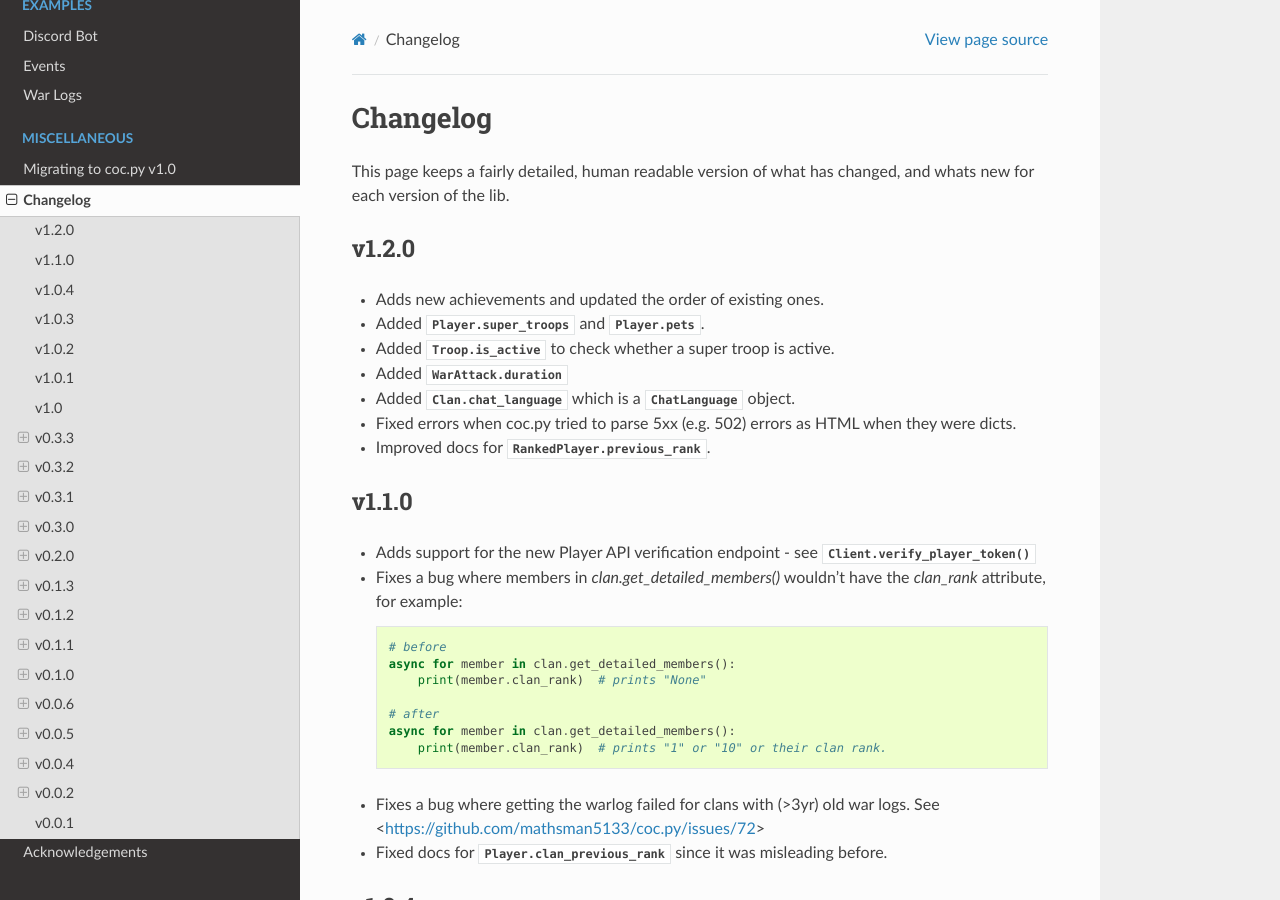
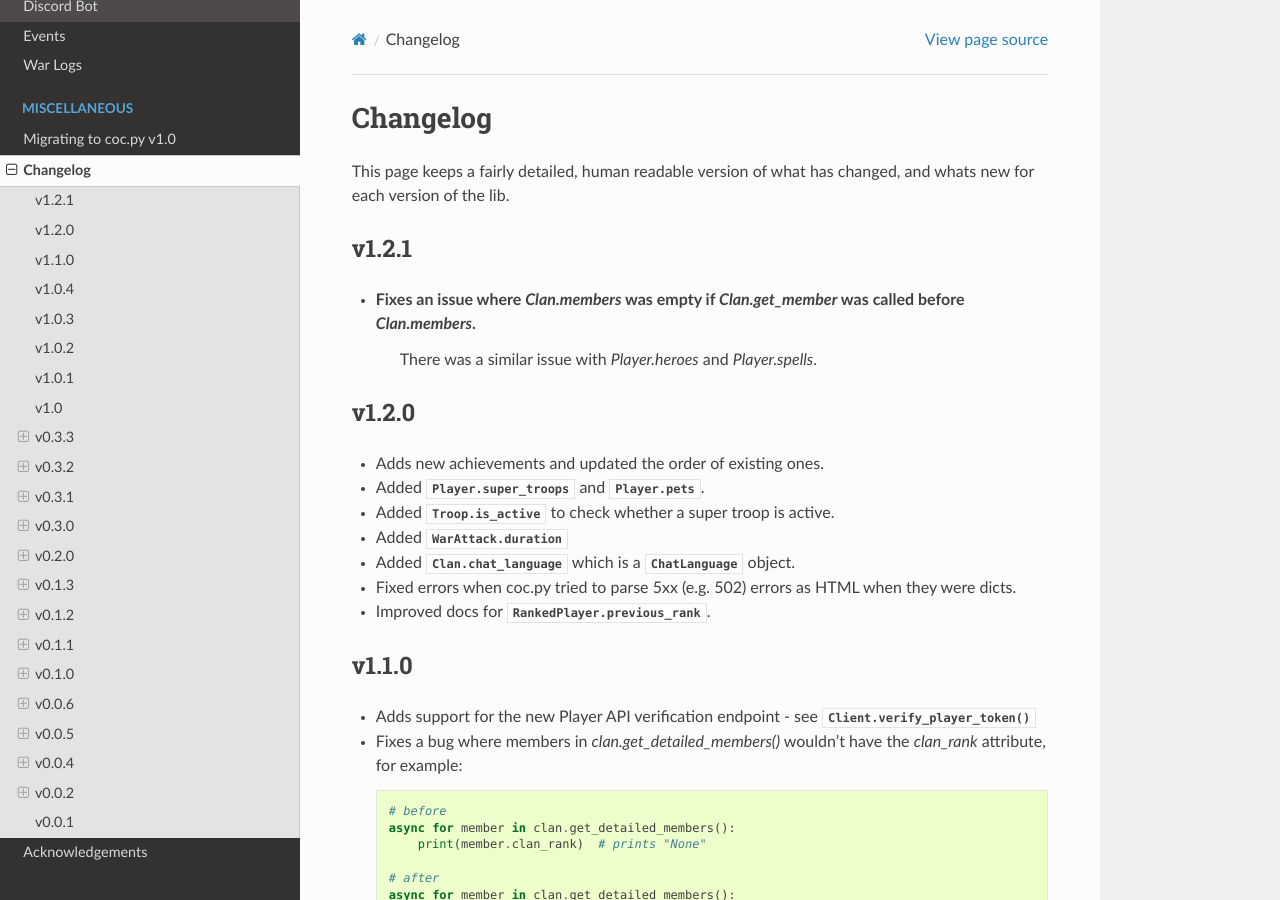
Before and after one commit to mathsman5133/coc.py, a Sphinx documentation site: the page built from docs/miscellaneous/changelog.rst, in a window 1280 px wide and 900 px high. Built offline with Sphinx 7.4.7 and the Read the Docs theme 2.0.0, drawn with Linux system fonts in a browser that asks for light colours; pages that are not in the unit, such as notebooks, are missing from menus.

Commit message:
Version Bump to v1.2.1

```diff
--- a/coc/__init__.py
+++ b/coc/__init__.py
@@ -22,7 +22,7 @@ OUT OF OR IN CONNECTION WITH THE SOFTWARE OR THE USE OR OTHER DEALINGS IN THE
 SOFTWARE.
 """
 
-__version__ = "1.2.0"
+__version__ = "1.2.1"
 
 from .abc import BasePlayer, BaseClan
 from .clans import RankedClan, Clan
--- a/docs/miscellaneous/changelog.rst
+++ b/docs/miscellaneous/changelog.rst
@@ -6,6 +6,11 @@ Changelog
 ===========
 This page keeps a fairly detailed, human readable version
 of what has changed, and whats new for each version of the lib.
+
+v1.2.1
+------
+- Fixes an issue where `Clan.members` was empty if `Clan.get_member` was called before `Clan.members`.
+    There was a similar issue with `Player.heroes` and `Player.spells`.
 
 v1.2.0
 ------
--- a/setup.py
+++ b/setup.py
@@ -7,7 +7,7 @@ REQUIREMENTS = []
 with open(os.path.join(os.getcwd(), "requirements.txt")) as f:
     REQUIREMENTS = f.read().splitlines()
 
-VERSION = "1.2.0"
+VERSION = "1.2.1"
 if "a" in VERSION:
     VERSION += "+" + subprocess.check_output(["git", "rev-parse", "--short", "HEAD"]).decode("utf-8").strip()
 
```
